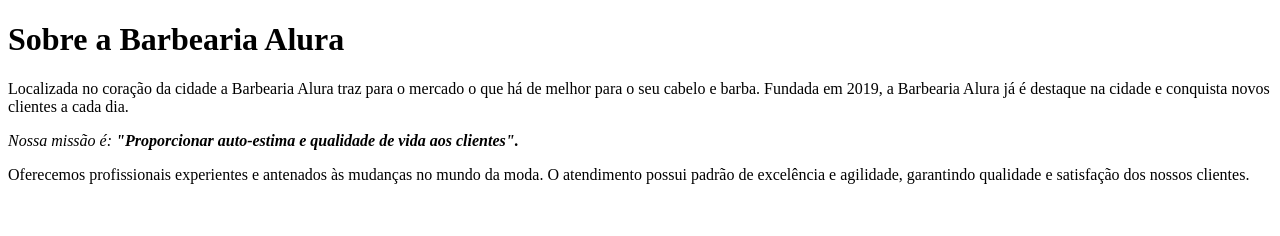
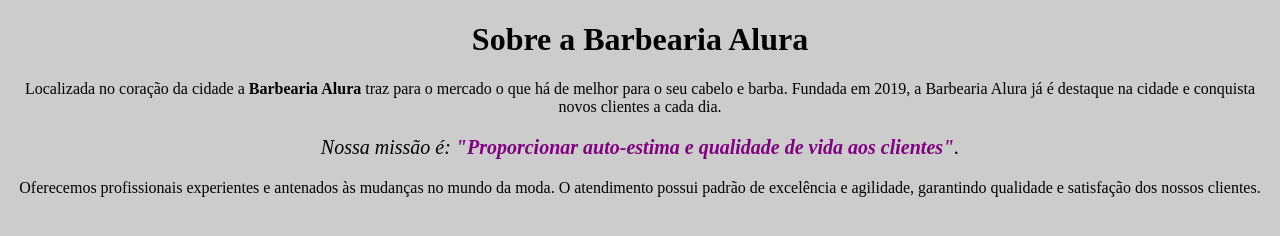
Before and after one commit to GustavoHSA/1BBarbearia, a plain HTML site: page index.html in a window 1280 px wide. Drawn offline with Linux system fonts and the light colour scheme.

Commit message:
06/06-css

```diff
--- a/index.html
+++ b/index.html
@@ -2,14 +2,20 @@
 <html lang="pt-br">
 	<head>
 		<meta charset="UTF-8">
-<title> Barbearia alura </title>
+		<title>Barbearia Alura</title>
+		<link rel="stylesheet" href="style.css">
+
+		<style>
+
+		</style>
 	</head>
+
 	<body>
-<h1>Sobre a Barbearia Alura</h1>
+		<h1 style="text-align: center">Sobre a Barbearia Alura</h1>
 
-<p>Localizada no coração da cidade a Barbearia Alura traz para o mercado o que há de melhor para o seu cabelo e barba. Fundada em 2019, a Barbearia Alura já é destaque na cidade e conquista novos clientes a cada dia.</p>
+		<p>Localizada no coração da cidade a <strong>Barbearia Alura</strong> traz para o mercado o que há de melhor para o seu cabelo e barba. Fundada em 2019, a Barbearia Alura já é destaque na cidade e conquista novos clientes a cada dia.</p>
 
-<p><em>Nossa missão é:<strong> "Proporcionar auto-estima e qualidade de vida aos clientes".</strong></em></p>
+		<p style="font-size: 20px"><em>Nossa missão é: <strong>"Proporcionar auto-estima e qualidade de vida aos clientes"</strong>.</em></p>
 
 		<p>Oferecemos profissionais experientes e antenados às mudanças no mundo da moda. O atendimento possui padrão de excelência e agilidade, garantindo qualidade e satisfação dos nossos clientes.</p>
 	</body>
--- /dev/null
+++ b/style.css
@@ -0,0 +1,9 @@
+body {
+	background: #CCCCCC
+}
+p{
+text-align:center
+}
+em strong{
+color:purple
+}
```
Lines whose indentation alone changed are shown as unchanged.
